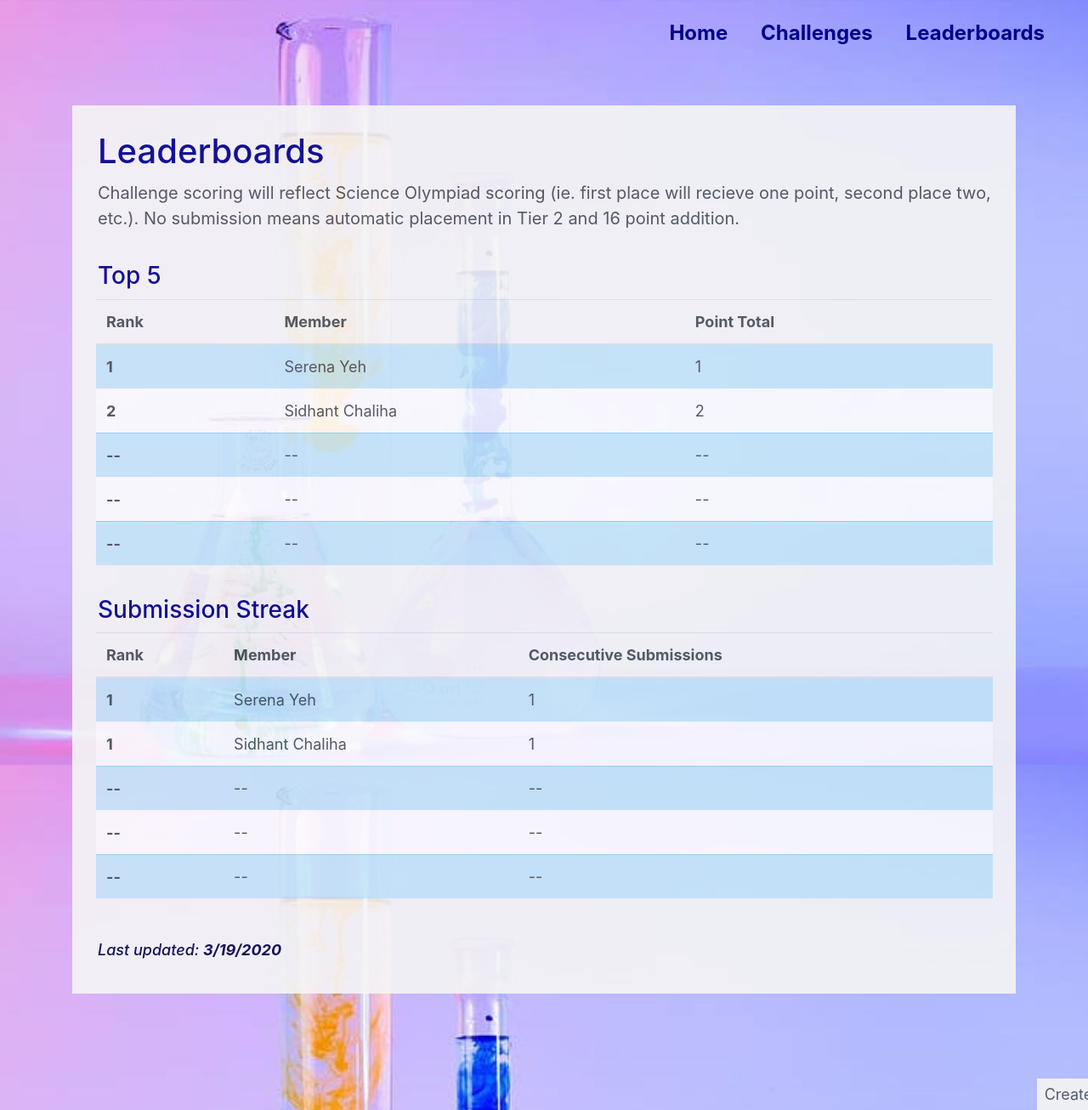
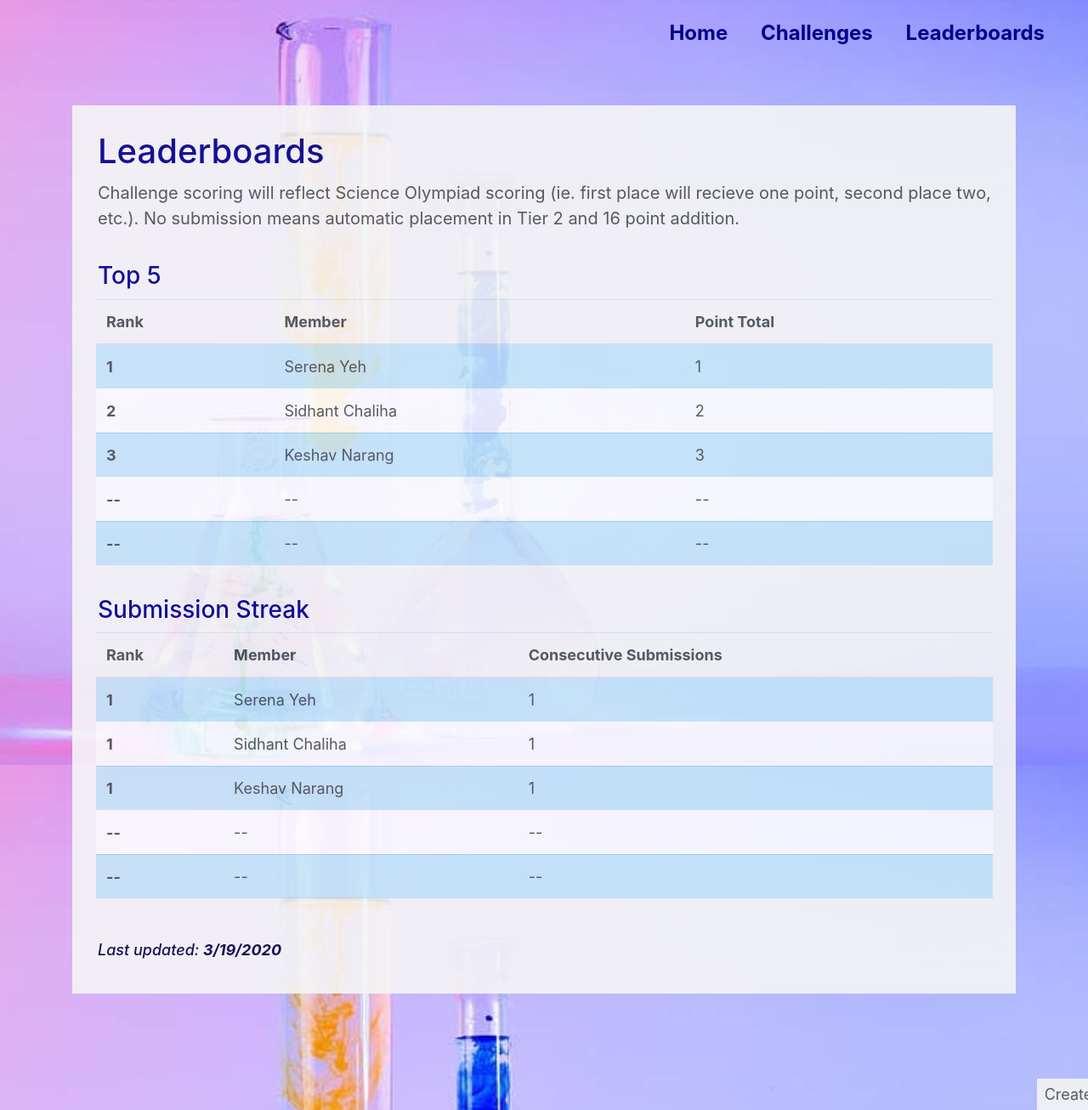
Before and after one commit to sochallenges/sochallenges.github.io, a Jekyll site: the page built from leaderboards/index.html, in a window 1280 px wide. Shown: the whole page at 85% size. Built offline with Jekyll 4.4.1, drawn with Linux system fonts in a browser that asks for light colours; nearby versions of some CDN libraries.

Commit message:
Update leaderboards

```diff
--- a/leaderboards/index.html
+++ b/leaderboards/index.html
@@ -28,9 +28,9 @@ title: Leaderboards
             <td>2</td>
             </tr>
             <tr class="table-primary">
-            <th scope="row">--</th>
-            <td>--</td>
-            <td>--</td>
+            <th scope="row">3</th>
+            <td>Keshav Narang</td>
+            <td>3</td>
             </tr>
             <tr class="table-light">
             <th scope="row">--</th>
@@ -65,9 +65,9 @@ title: Leaderboards
             <td>1</td>
             </tr>
             <tr class="table-primary">
-            <th scope="row">--</th>
-            <td>--</td>
-            <td>--</td>
+            <th scope="row">1</th>
+            <td>Keshav Narang</td>
+            <td>1</td>
             </tr>
             <tr class="table-light">
             <th scope="row">--</th>
```
Also changed, not shown: 2 other files.
